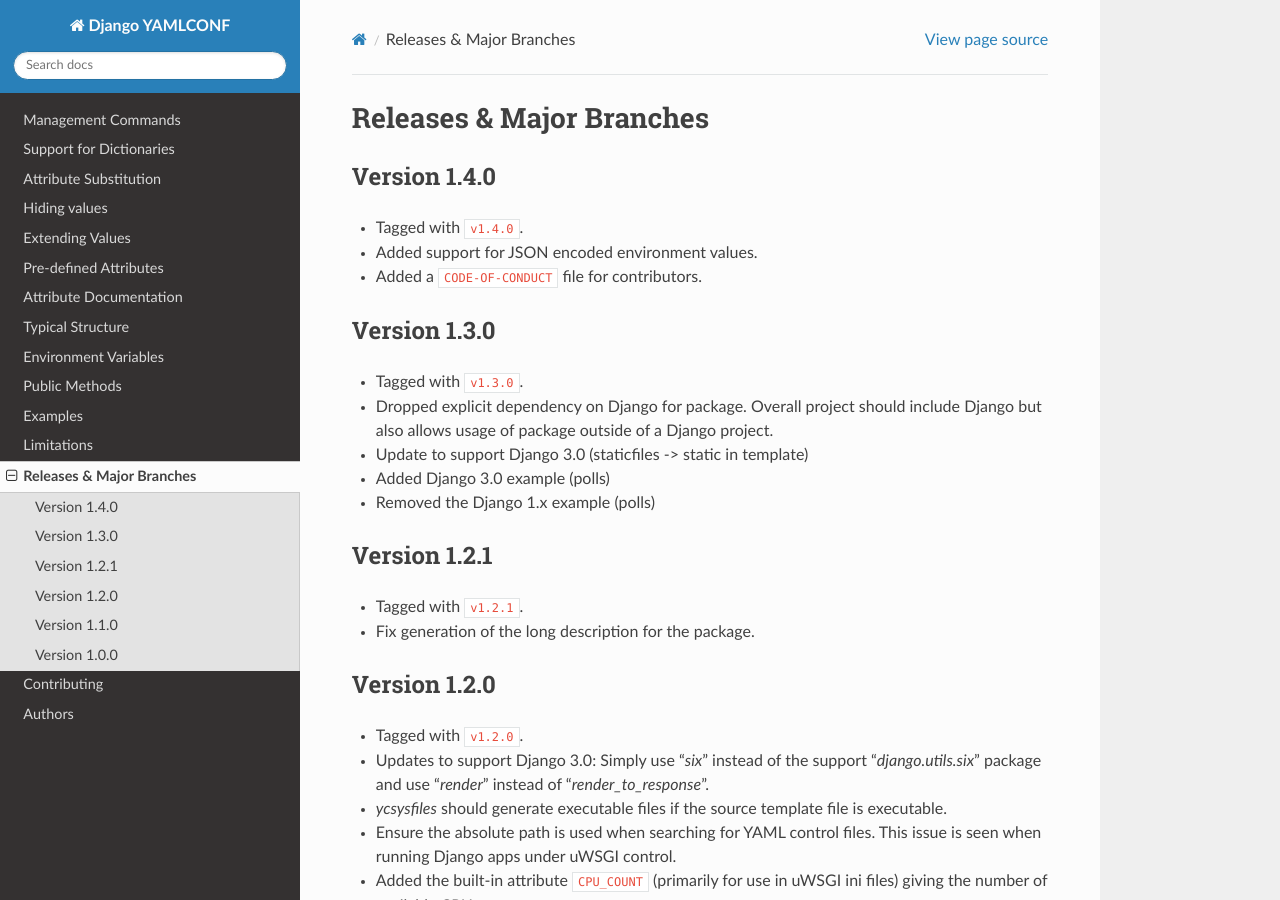
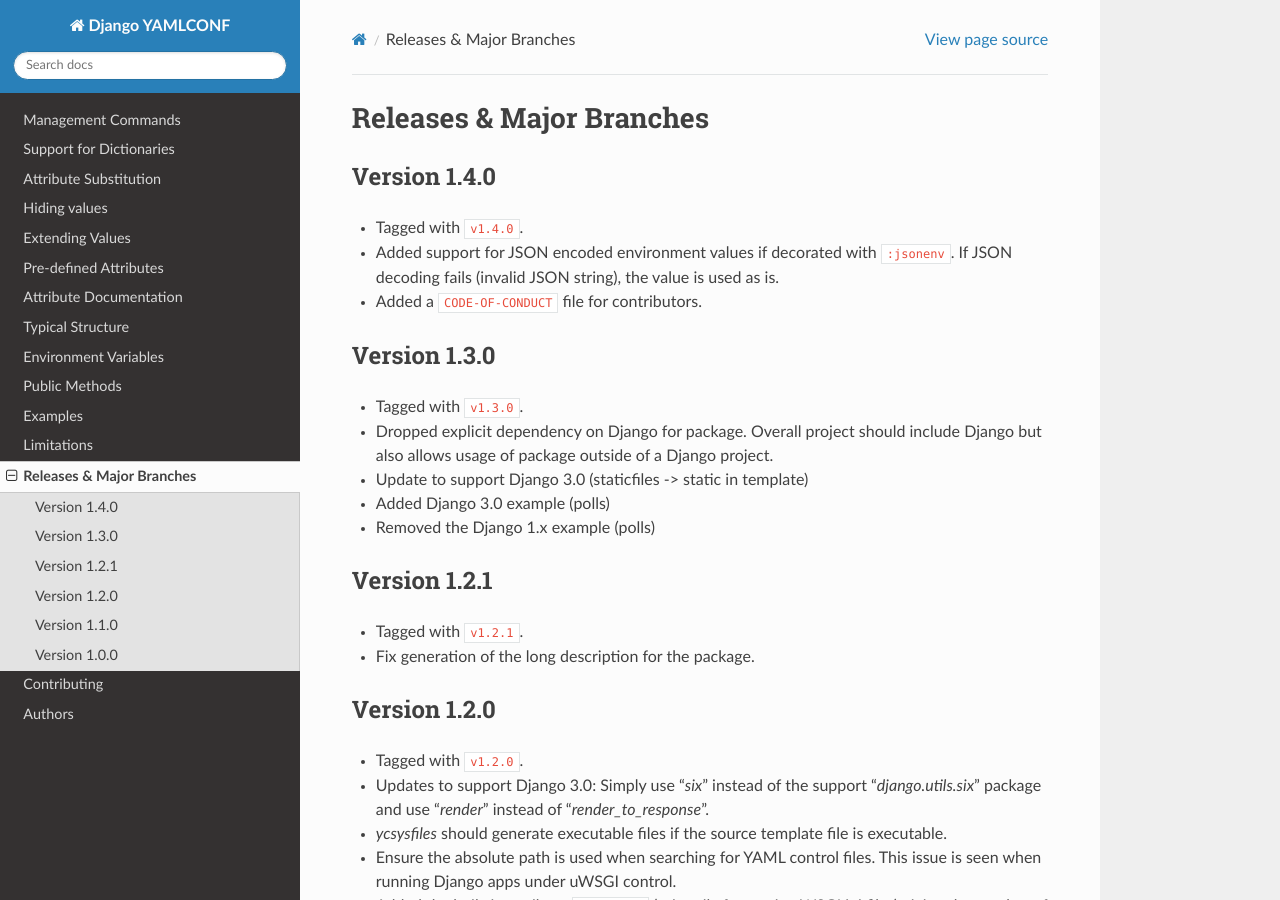
Before and after one commit to vmware/django-yamlconf, a Sphinx documentation site: the page built from docs/releases.rst, in a window 1280 px wide and 900 px high. Built offline with Sphinx 7.4.7 and the Read the Docs theme 2.0.0, drawn with Linux system fonts in a browser that asks for light colours.

Commit message:
Cleaned up docs a little, add jsonenv tests
Updated the release notes text a little (make it clearer).

Added tests for the :jsonenv: functionality.

Test Performed
--------------
Yes: Tests clean 54 ok

```diff
--- a/docs/releases.rst
+++ b/docs/releases.rst
@@ -13,7 +13,9 @@
 ~~~~~~~~~~~~~
 
 - Tagged with ``v1.4.0``.
-- Added support for JSON encoded environment values.
+- Added support for JSON encoded environment values if decorated with
+  ``:jsonenv``.  If JSON decoding fails (invalid JSON string), the value
+  is used as is.
 - Added a ``CODE-OF-CONDUCT`` file for contributors.
 
 .. _releases-1.3.0:
```
Also changed, not shown: CHANGELOG.md (+4 -2 lines), django_yamlconf/__init__.py (+4 -5 lines), docs/format.rst (+4 -4 lines), 4 other files.
